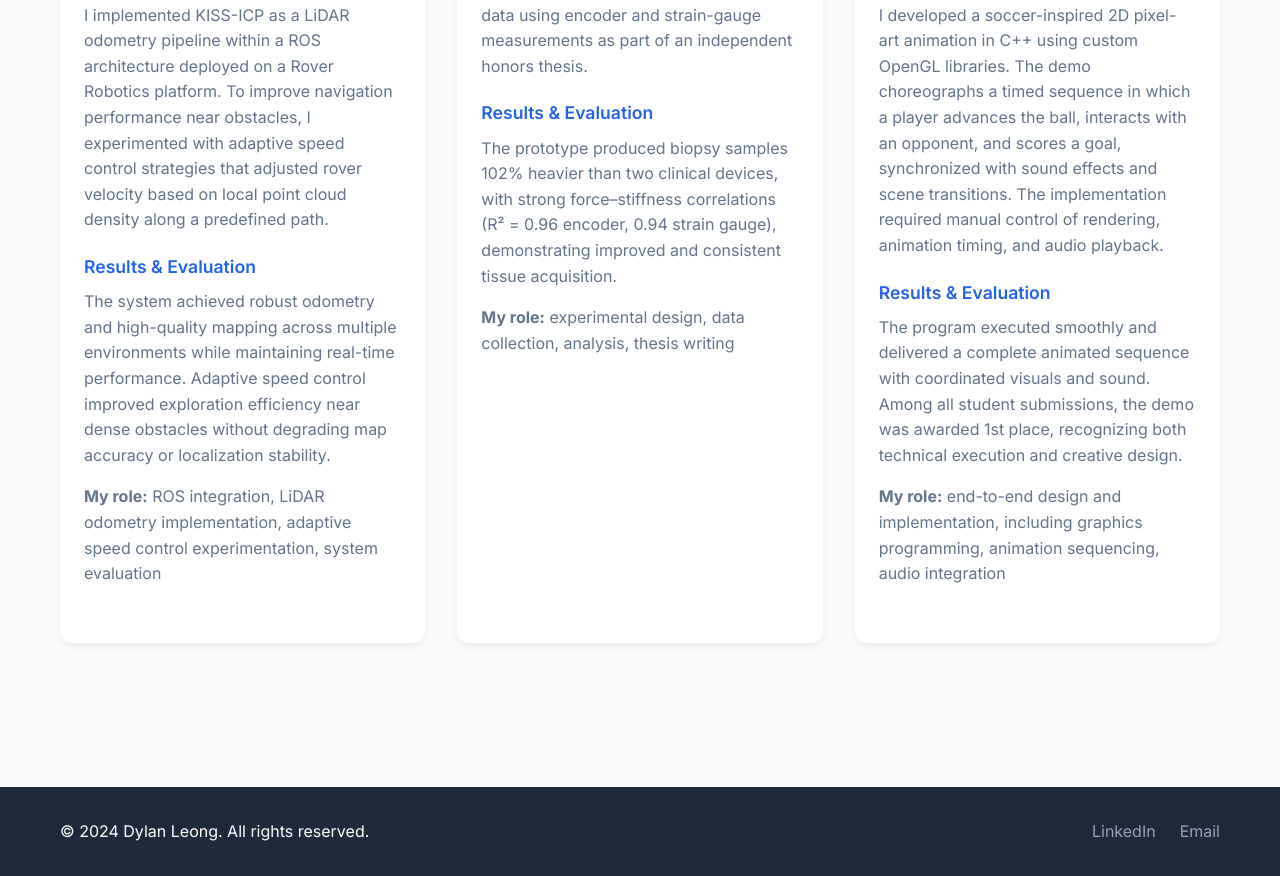
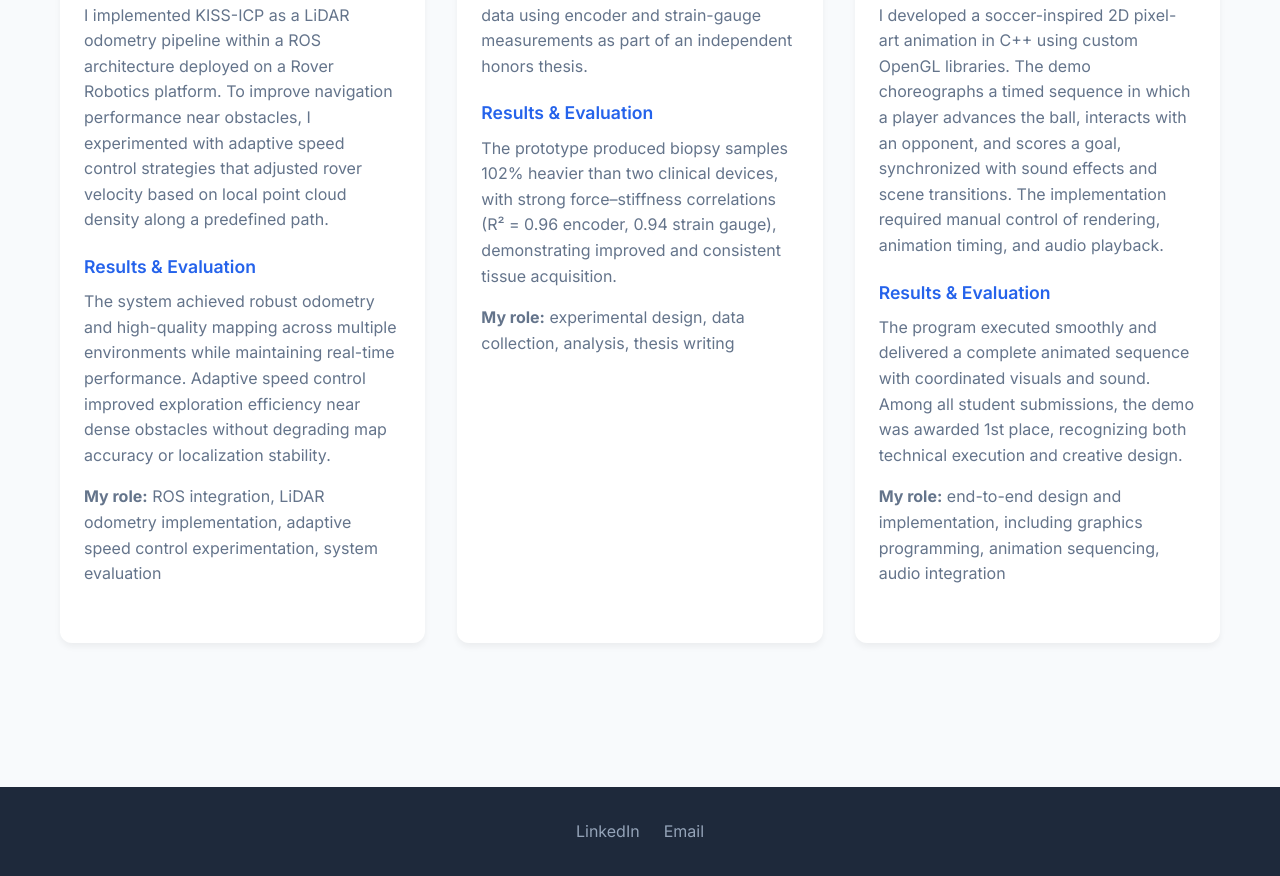
Before and after one commit to dylan813/dylan813.github.io, a plain HTML site: page index.html in a window 1280 px wide. Shown: the part 3039-3915 px from the top of the page. Drawn offline with Linux system fonts and the light colour scheme.

Commit message:
removed copyright

```diff
--- a/index.html
+++ b/index.html
@@ -220,7 +220,6 @@
     <footer class="footer">
         <div class="container">
             <div class="footer-content">
-                <p>&copy; 2024 Dylan Leong. All rights reserved.</p>
                 <div class="social-links">
                     <a href="https://www.linkedin.com/in/dylan-k-leong" class="social-link" target="_blank" rel="noopener noreferrer">LinkedIn</a>
                     <a href="mailto:dylanleo@andrew.cmu.edu" class="social-link">Email</a>
--- a/styles.css
+++ b/styles.css
@@ -545,7 +545,7 @@ section {
 
 .footer-content {
     display: flex;
-    justify-content: space-between;
+    justify-content: center;
     align-items: center;
     flex-wrap: wrap;
     gap: 1rem;
```
